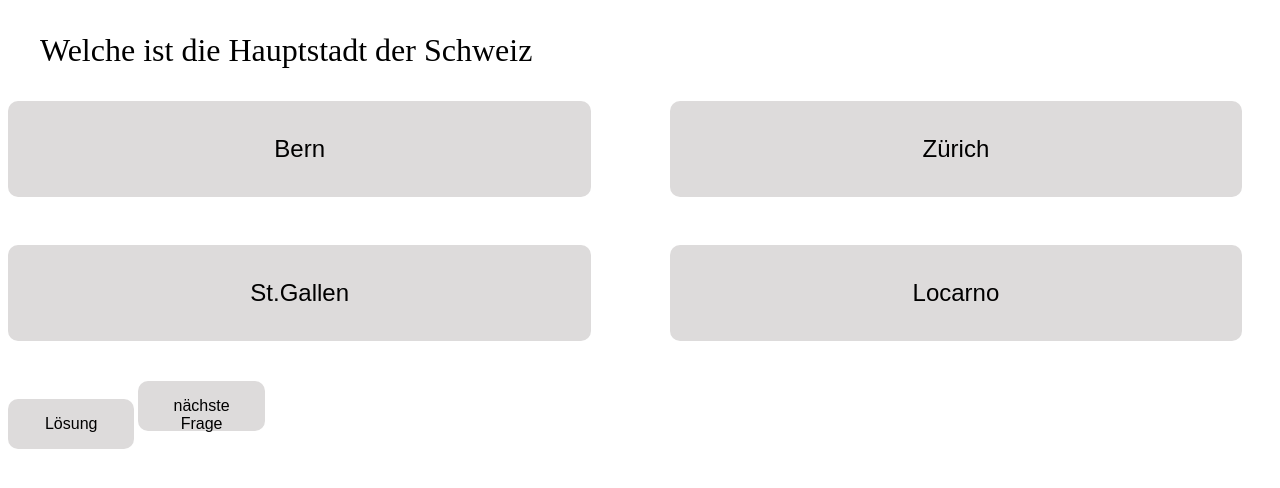
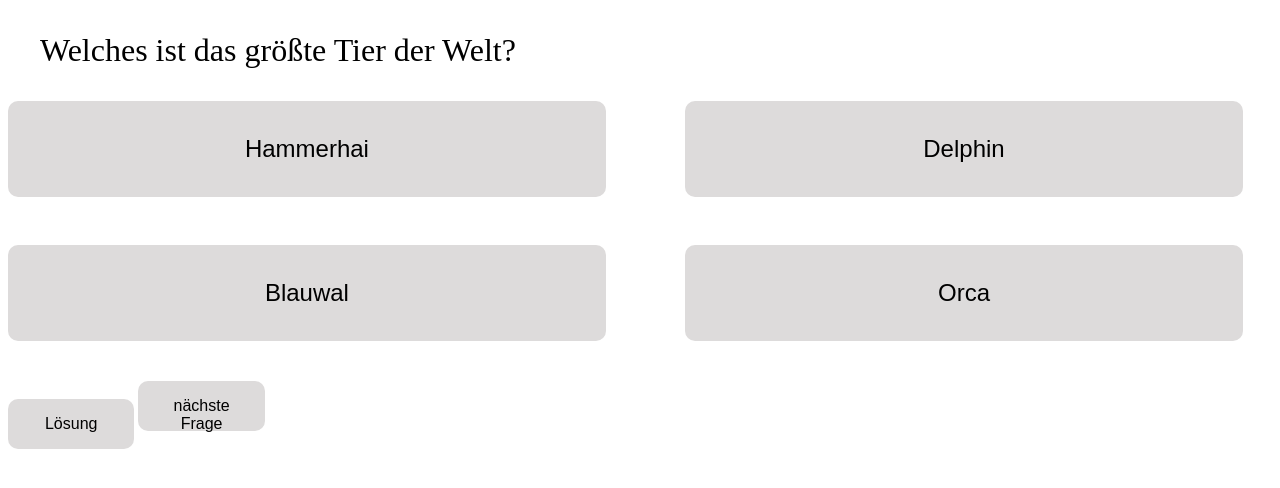
Before and after one commit to devjasmin/Quiz-App, a plain HTML site: page index.html in a window 1280 px wide. Drawn offline with Linux system fonts and the light colour scheme.

Commit message:
Antworten grün/rot angepasst. Fragen werden automatisch aufgerufen

```diff
--- a/index.html
+++ b/index.html
@@ -10,7 +10,7 @@
   <div>
     <div id="display-question">
     <div class="question">
-      <div class="question-title">Welche ist die Hauptstadt der Schweiz</div>
+      <div class="question-title">Welches ist die Hauptstadt der Schweiz?</div>
       <div class="questions-answers">
         <button class="answer">Bern</button>
         <button class="answer">Zürich</button>
--- a/main.js
+++ b/main.js
@@ -14,6 +14,16 @@ const questions = [
     answer: ["Python", "C++", "Java", "HTML"],
     correct: 3, // Index im Array -> HTML
   },
+  {
+    frage: "Welches ist die giftigste Schlange der Welt?",
+    answer: ["Python", "Inland Taipan", "schwarze Mamba", "Natter"],
+    correct: 1, // Index im Array -> Inland Taipan
+  },
+  {
+    frage: "Welches ist das größte Tier der Welt?",
+    answer: ["Hammerhai", "Delphin", "Blauwal", "Orca"],
+    correct: 2, // Index im Array -> Blauwal
+  },
 ];
 
 // neue Frage holen und anzeigen
@@ -25,19 +35,21 @@ function displayQuestion() {
   // Frage ins HTML einsetzen
   document.querySelector(".question-title").textContent = currentQuestion.frage;
 
-  // Antworten in Buttons schreiben
+  // Antworten in Buttons schreiben und resetten
   const buttons = document.querySelectorAll(".answer");
   buttons.forEach((btn, i) => {
     btn.textContent = currentQuestion.answer[i];
+    btn.classList.remove("correct", "incorrect");
+    btn.disabled = false;
     btn.onclick = () => checkAnswer(i);
   });
-}
 
-function checkAnswer(selectedIndex) {
-  if (selectedIndex === currentQuestion.correct) {
-    alert("✅ Richtig!");
-  } else {
-    alert("❌ Falsch!");
+  function checkAnswer(selectedIndex) {
+    if (selectedIndex === currentQuestion.correct) {
+      buttons[selectedIndex].classList.add("correct");
+    } else {
+      buttons[selectedIndex].classList.add("incorrect");
+    }
   }
 }
 
@@ -48,14 +60,7 @@ function solution() {
   );
 }
 
-// let currentQuestionIndex = 0;
-// let currentQuestion = questions[currentQuestionIndex];
-
-// console.log(currentQuestion.frage);
-// console.log(currentQuestion.answer[currentQuestion.correct]);
-
 function nextQuestion() {
   displayQuestion();
-
-  window.onload = displayQuestion();
 }
+window.onload = displayQuestion();
```
